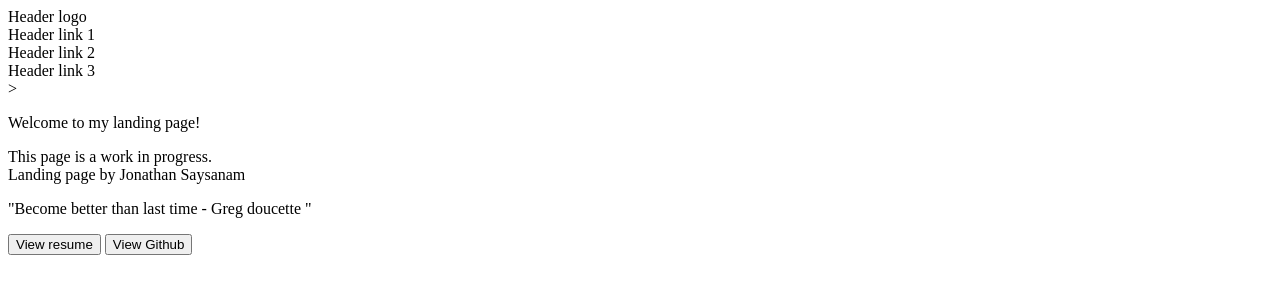
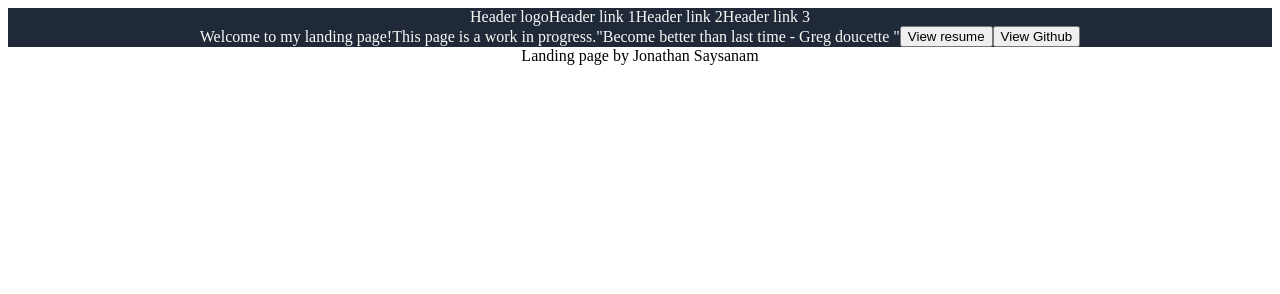
Before and after one commit to joenation526/Landing-Page, a plain HTML site: page index.html in a window 1280 px wide. Drawn offline with Linux system fonts and the light colour scheme.

Commit message:
Linked and added CSS  to HTML file

```diff
--- a/index.html
+++ b/index.html
@@ -3,35 +3,32 @@
 <head>
     <meta charset="UTF-8" />
     <title>Jonathan's landing Page</title>
-
+    <link rel="stylesheet" href="style.css">
 </head>
 <body>
     <!--Need to make flex boxes and css stylefor these elements-->
 <div class = "header">
-    <div class = "header">Header logo</div>
-    <div class = "header">Header link 1</div>
-    <div class = "header">Header link 2</div>
-    <div class = "header">Header link 3</div>
+    <div class = "header left">Header logo </div>
+    <div class = "header">Header link 1 </div>
+    <div class = "header">Header link 2 </div>
+    <div class = "header">Header link 3 </div>
 </div>
 
-<!---Nested flexbox will go here-->>
+<!---Nested flexbox will go here-->
 <div class="body">
-     <p>Welcome to my landing page!</p>
 
-    <div>This page is a work in progress.
-
-    </div>
-</div>
-
-<div class = "footer"> Landing page by Jonathan Saysanam  </div>
-
-
-
-
-
-    <p>"Become better than last time - Greg doucette "</p>
+    <div class = "flex1">Welcome to my landing page!</div>
+    <div class = "flex1">This page is a work in progress.</div>
+    <div class = "flex1">"Become better than last time - Greg doucette "</div>
 
     <button>View resume</button>
     <button>View Github</button>
+
+</div>
+
+    <!---End of nested flexbox-->
+
+    <div class = "footer"> Landing page by Jonathan Saysanam  </div>
+
 </body>
 </html>
--- a/style.css
+++ b/style.css
@@ -1,14 +1,32 @@
-header{
+.header{
+    background-color: #1F2937;
+    color: #f9faf8;
+    font-weight: 24px;
+    display: flex;
+    align-items: center;
+    justify-content: center;
+}
+
+.header .left{
     display: flex;
     align-items: flex-start;
-    justify-content: flex-start;
 
 }
 
-body{
+.body{
     display: flex;
+    align-items: center;
+    justify-content: center;
+    background-color: #1F2937;
 }
 
-footer{
+.flex1{
+    color: #f9faf8;
+}
+
+.footer{
+    display: flex;
+    align-items: center;
+    justify-content: center;
 
 }
```
Also changed, not shown: 1 other file.
